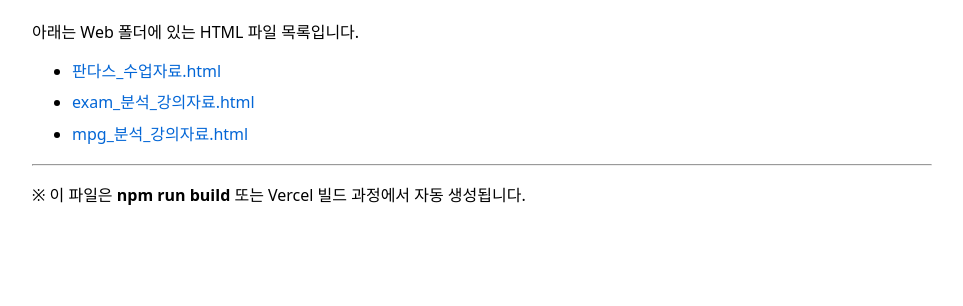
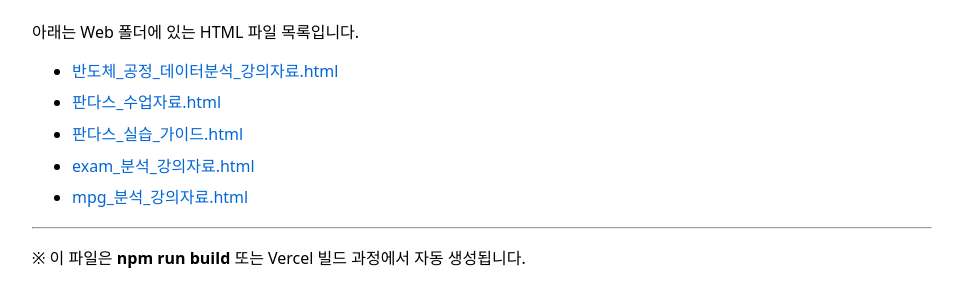
Before and after one commit to kitae104/kitae-data, a website: page Web/index.html in a window 1280 px wide. Shown: the part 102-408 px from the top of the page, without its empty margins (158-1121 px from the left). Drawn offline with Linux system fonts and the light colour scheme.

Commit message:
강의 파일 추가

```diff
--- a/Web/index.html
+++ b/Web/index.html
@@ -15,7 +15,9 @@
   <h1>웹 자료 인덱스</h1>
   <p>아래는 Web 폴더에 있는 HTML 파일 목록입니다.</p>
   <ul>
-    <li><a href="./%ED%8C%90%EB%8B%A4%EC%8A%A4_%EC%88%98%EC%97%85%EC%9E%90%EB%A3%8C.html">판다스_수업자료.html</a></li>
+    <li><a href="./%EB%B0%98%EB%8F%84%EC%B2%B4_%EA%B3%B5%EC%A0%95_%EB%8D%B0%EC%9D%B4%ED%84%B0%EB%B6%84%EC%84%9D_%EA%B0%95%EC%9D%98%EC%9E%90%EB%A3%8C.html">반도체_공정_데이터분석_강의자료.html</a></li>
+<li><a href="./%ED%8C%90%EB%8B%A4%EC%8A%A4_%EC%88%98%EC%97%85%EC%9E%90%EB%A3%8C.html">판다스_수업자료.html</a></li>
+<li><a href="./%ED%8C%90%EB%8B%A4%EC%8A%A4_%EC%8B%A4%EC%8A%B5_%EA%B0%80%EC%9D%B4%EB%93%9C.html">판다스_실습_가이드.html</a></li>
 <li><a href="./exam_%EB%B6%84%EC%84%9D_%EA%B0%95%EC%9D%98%EC%9E%90%EB%A3%8C.html">exam_분석_강의자료.html</a></li>
 <li><a href="./mpg_%EB%B6%84%EC%84%9D_%EA%B0%95%EC%9D%98%EC%9E%90%EB%A3%8C.html">mpg_분석_강의자료.html</a></li>
   </ul>
```
Also changed, not shown: Web/반도체_공정_데이터분석_강의자료.html (renamed from 반도체/반도체_공정_데이터분석_강의자료.html), Web/판다스_실습_가이드.html (renamed from 반도체/판다스_실습_가이드.html).
